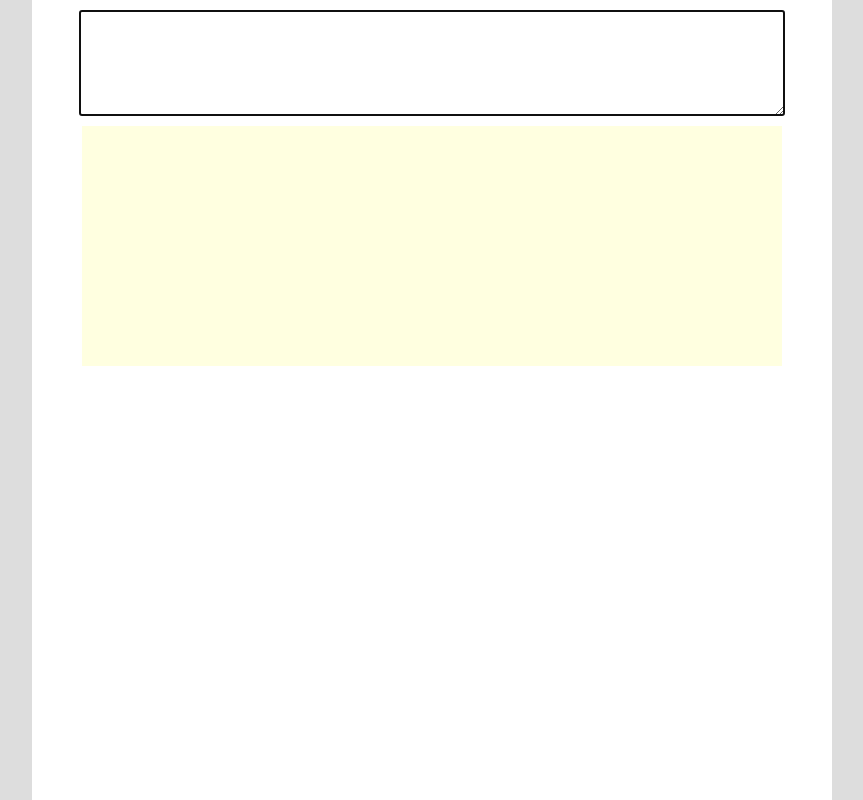
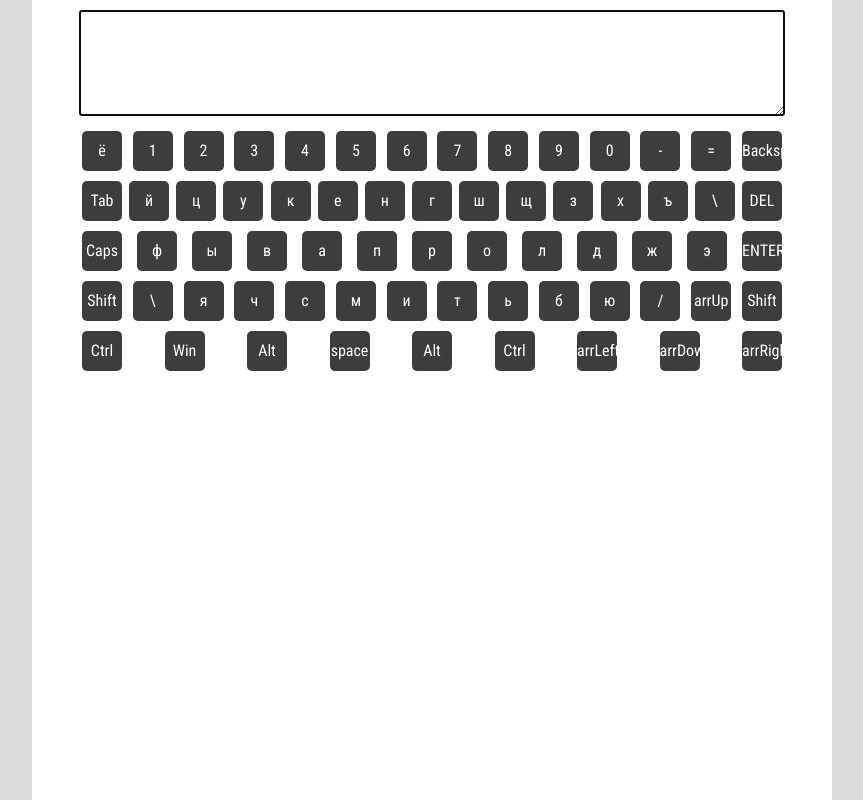
Before and after one commit to leikaa/codejam-virtual-keyboard, a plain HTML site: page index.html in a window 1280 px wide. Shown: the whole page, without its empty margins (208-1071 px from the left). Drawn offline with nearby package versions, Linux system fonts and the light colour scheme.

Commit message:
feat: add initial keyboard buttons

```diff
--- a/assets/js/script.js
+++ b/assets/js/script.js
@@ -15,11 +15,29 @@ window.onload = function () {
     keyboard.classList.add('keyboard');
     document.querySelector('.wrapper').append(keyboard);
 
-    // add inner keyboard rows
+    // set inner keyboard structure
     let innerRowsCount = 5;
+    let keyboardButtons = [
+        ['ё', '1', '2', '3', '4', '5', '6', '7', '8', '9', '0', '-', '=', 'Backspace'],
+        ['Tab', 'й', 'ц', 'у', 'к', 'е', 'н', 'г', 'ш', 'щ', 'з', 'х', 'ъ', '\\', 'DEL'],
+        ['Caps Lock', 'ф', 'ы', 'в', 'а', 'п', 'р', 'о', 'л', 'д', 'ж', 'э', 'ENTER'],
+        ['Shift', '\\', 'я', 'ч', 'с', 'м', 'и', 'т', 'ь', 'б', 'ю', '/', 'arrUp', 'Shift'],
+        ['Ctrl', 'Win', 'Alt', 'space', 'Alt', 'Ctrl', 'arrLeft', 'arrDown', 'arrRight']
+    ];
+
     for (let i = 1; i <= innerRowsCount; i++) {
+        // add inner keyboard rows
         let keyboardRow = document.createElement('div');
-        keyboardRow.classList.add(`keyboard-row-${i}`);
+        keyboardRow.classList.add(`keyboard__row-${i}`, 'keyboard__row');
         document.querySelector('.keyboard').append(keyboardRow);
+
+        // add inner rows buttons
+        keyboardButtons[i-1].forEach((value) => {
+            let keyboardButton = document.createElement('div');
+            keyboardButton.classList.add('keyboard__key');
+            keyboardButton.setAttribute('data-key', value);
+            keyboardButton.textContent = value;
+            document.querySelector(`.keyboard__row-${i}`).append(keyboardButton);
+        });
     }
 };
--- a/assets/styles/style.css
+++ b/assets/styles/style.css
@@ -24,6 +24,26 @@ body {
 .keyboard {
     width: 700px;
     height: 240px;
-    margin: 10px auto 0;
-    background-color: lightyellow;
+    margin: 15px auto 0;
 }
+
+.keyboard__row {
+    display: flex;
+    flex-wrap: wrap;
+    justify-content: space-between;
+}
+
+.keyboard__row:not(:first-of-type) {
+    margin-top: 10px;
+}
+
+.keyboard__key {
+    width: 40px;
+    height: 40px;
+    border-radius: 5px;
+    background-color: #3d3d3d;
+    text-align: center;
+    line-height: 40px;
+    color: #fff;
+    font-size: 16px;
+}
```
